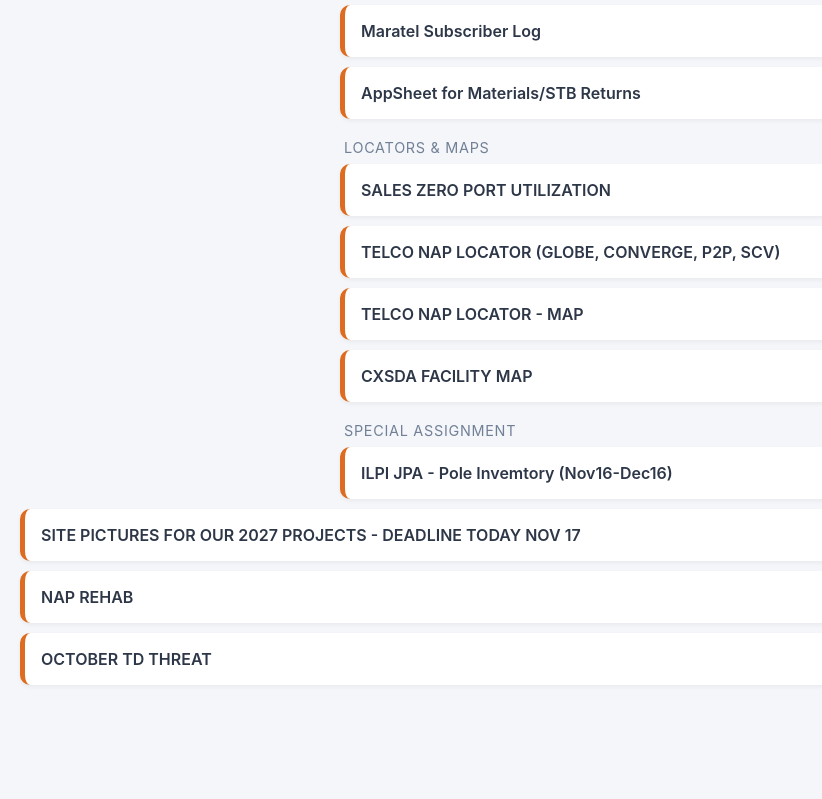
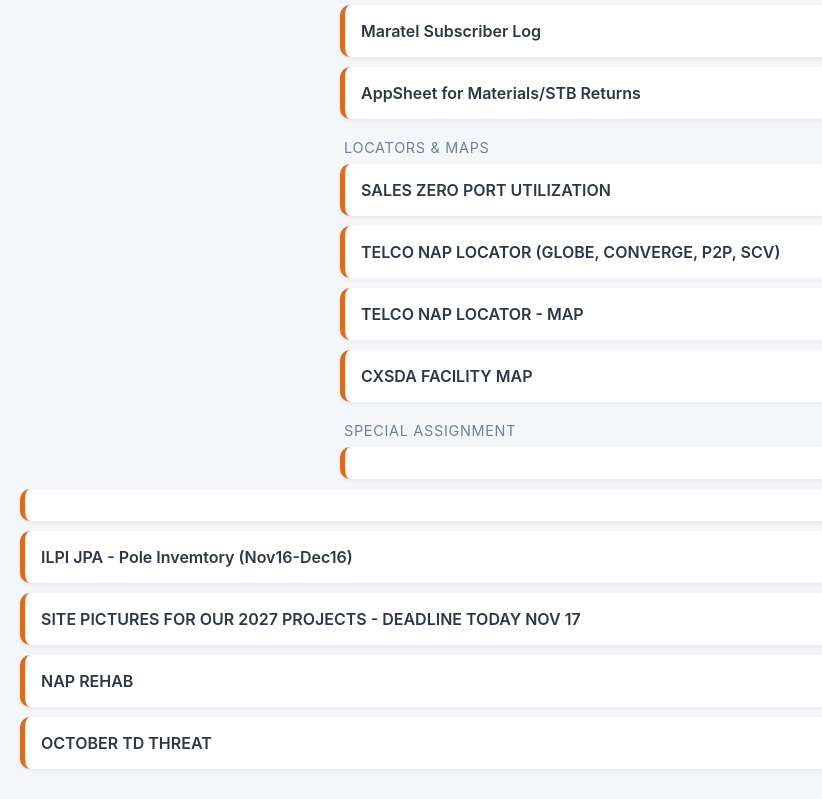
Before and after one commit to bp-techforms/CXSDA, a plain HTML site: page index.html in a window 1280 px wide. Shown: the part 789-1588 px from the top of the page, without its empty margins (0-822 px from the left). Before the commit the page ends 1504 px from the top, so only its background shows below. Drawn offline with Linux system fonts and the light colour scheme.

Commit message:
Update index.html

```diff
--- a/index.html
+++ b/index.html
@@ -152,6 +152,8 @@
     <a class="link-card script" href="https://script.google.com/macros/s/AKfycbx07RN0e3y3thVHCaycaSQxYhNT1hWkqXZ6pBaHXrsn9bUk5v6MNVyjRLPKWPt4a_X9/exec" target="_blank">CXSDA FACILITY MAP</a>
 
     <div class="section-title">SPECIAL ASSIGNMENT</div>
+    <a class="link-card script" href="https://script.google.com/macros/s/AKfycbxi2ccUZme3o2M0nQlfP1XKMzELVq_9E1TdM1dYi7uhCB8yINSyGvk4xVtUBcgqFFZwAw/exec"_blank"NOVEMBER 24 TOP REPEATERS CXSDA PARALLEL P1</a>
+</div>
     <a class="link-card script" href="https://script.google.com/macros/s/AKfycbx8eIjcL3OIKGoeBoUGGACz1I1kwsKZw3V5b1nTMgMtU7o_Gic4LscRANXe-SFJPyVO/exec"_blank">ILPI JPA - Pole Invemtory (Nov16-Dec16)</a>
 </div>
     <a class="link-card script" href="https://script.google.com/macros/s/AKfycbxQg49C1yni9cH7IOCsrdZSSpV44LjG-2pEPiYJQfzNu5jDuQkWwP7C-KTCrMbbeCke/exec"_blank">SITE PICTURES FOR OUR 2027 PROJECTS - DEADLINE TODAY NOV 17</a>
```
